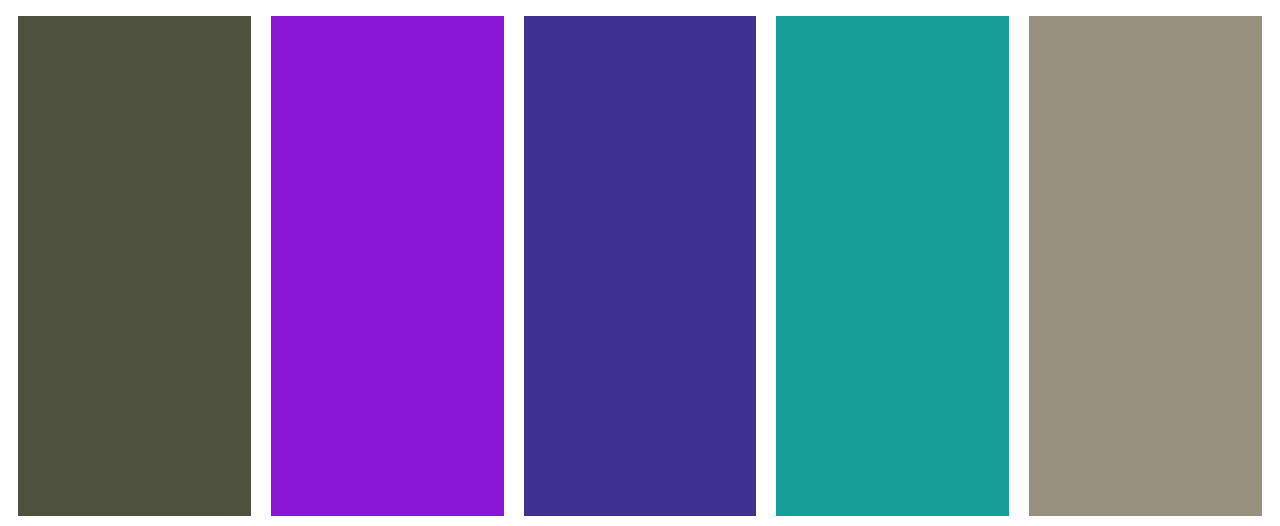
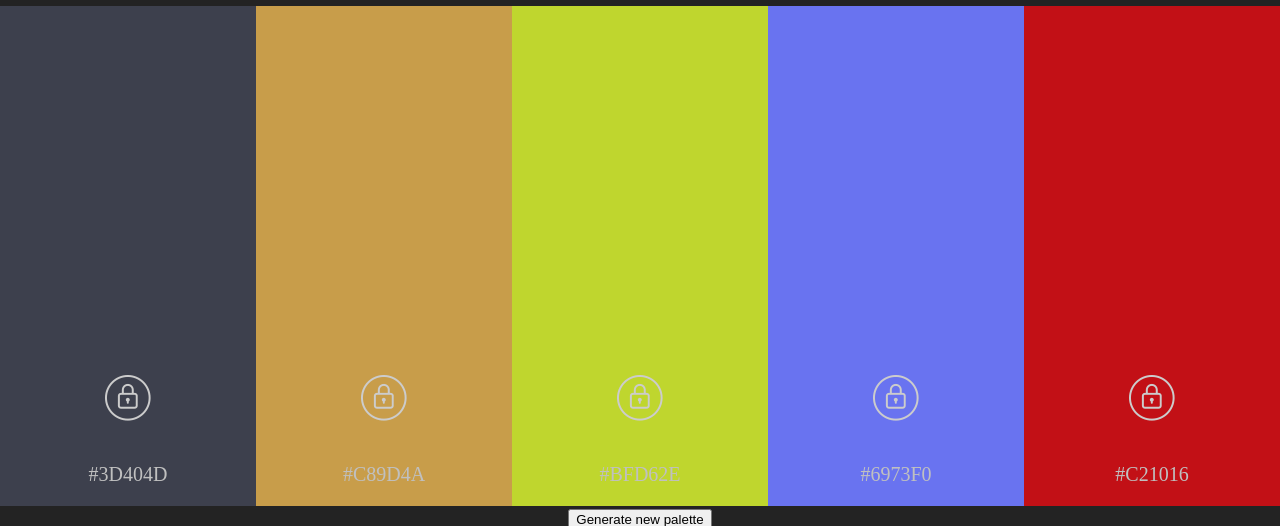
Before and after one commit to danielafcarey/palette-picker, a website: page public/index.html in a window 1280 px wide. Shown: the part 95-621 px from the top of the page. Drawn offline with nearby package versions, Linux system fonts and the light colour scheme.

Commit message:
Add lock color functionality

```diff
--- a/public/css/styles.css
+++ b/public/css/styles.css
@@ -1,17 +1,32 @@
 body {
   text-align: center;
   font-size: 20px;
+  background-color: #232323;
+  color: #c0c0c0;
+  margin: 0;
 }
 
 .color-cards-container {
   display: flex;
   flex-direction: row;
-  margin: 0 auto;
+  justify-content: center;
 }
 
 .color-card {
-  margin: 10px;
-  width: 300px;
+  width: 20%;
   height: 500px;
   background-color: grey;
+  display: flex;
+  flex-direction: column;
+  align-items: center;
+  justify-content: flex-end;
 }
+
+.color-card img {
+  height: 50px;
+  padding: 20px;
+}
+
+.color-card img:hover {
+  cursor: pointer;
+}
--- a/public/index.html
+++ b/public/index.html
@@ -11,11 +11,26 @@
 
     <section class="current-palette">
       <div class="color-cards-container">
-        <div class="color-card card-1"></div>
-        <div class="color-card card-2"></div>
-        <div class="color-card card-3"></div>
-        <div class="color-card card-4"></div>
-        <div class="color-card card-5"></div>
+        <div class="color-card card-1">
+          <img class="lock" src="/lock.png"/>
+          <p></p>
+        </div>
+        <div class="color-card card-2">
+          <img class="lock" src="/lock.png"/>
+          <p></p>
+        </div>
+        <div class="color-card card-3">
+          <img class="lock" src="/lock.png"/>
+          <p></p>
+        </div>
+        <div class="color-card card-4">
+          <img class="lock" src="/lock.png"/>
+          <p></p>
+        </div>
+        <div class="color-card card-5">
+          <img class="lock" src="/lock.png"/>
+          <p></p>
+        </div>
       </div>
       <button class="new-palette-button">Generate new palette</button>
       <form class="save-palette">
--- a/public/js/scripts.js
+++ b/public/js/scripts.js
@@ -14,19 +14,32 @@ $(document).ready(() => {
 
   generateNewPalette();
   $('.new-palette-button').on('click', generateNewPalette);
+  $('.lock').on('click', toggleLock);
 
-  function getRandomNumber(min, max) {
-    return Math.floor(Math.random() * (max - min + 1)) + min;
+  function getRandomColor() {
+    const letters = '0123456789ABCDEF'.split('');
+    let color = '#';
+    for (var i = 0; i < 6; i++ ) {
+      color += letters[Math.round(Math.random() * 15)];
+    }
+    return color;
   }
 
   function generateNewPalette() {
     allCards.forEach(card => {
-      let randomNum1 = getRandomNumber(0, 255);
-      let randomNum2 = getRandomNumber(0, 255);
-      let randomNum3 = getRandomNumber(0, 255);
-
-      let randomColor = `rgba(${randomNum1}, ${randomNum2}, ${randomNum3})`
-      card.css('background-color', randomColor);
+      if (!card[0].classList.contains('locked')) {
+        let randomColor = getRandomColor();
+        card.css('background-color', randomColor);
+        card.children('p').text(randomColor);
+      }
     })
   }
+
+  function toggleLock(event) {
+    const { classList } = event.target.parentElement;
+    classList.toggle('locked');
+  }
+
+
+
 })
```
Also changed, not shown: public/lock-fill.png (added), public/lock.png (added).
